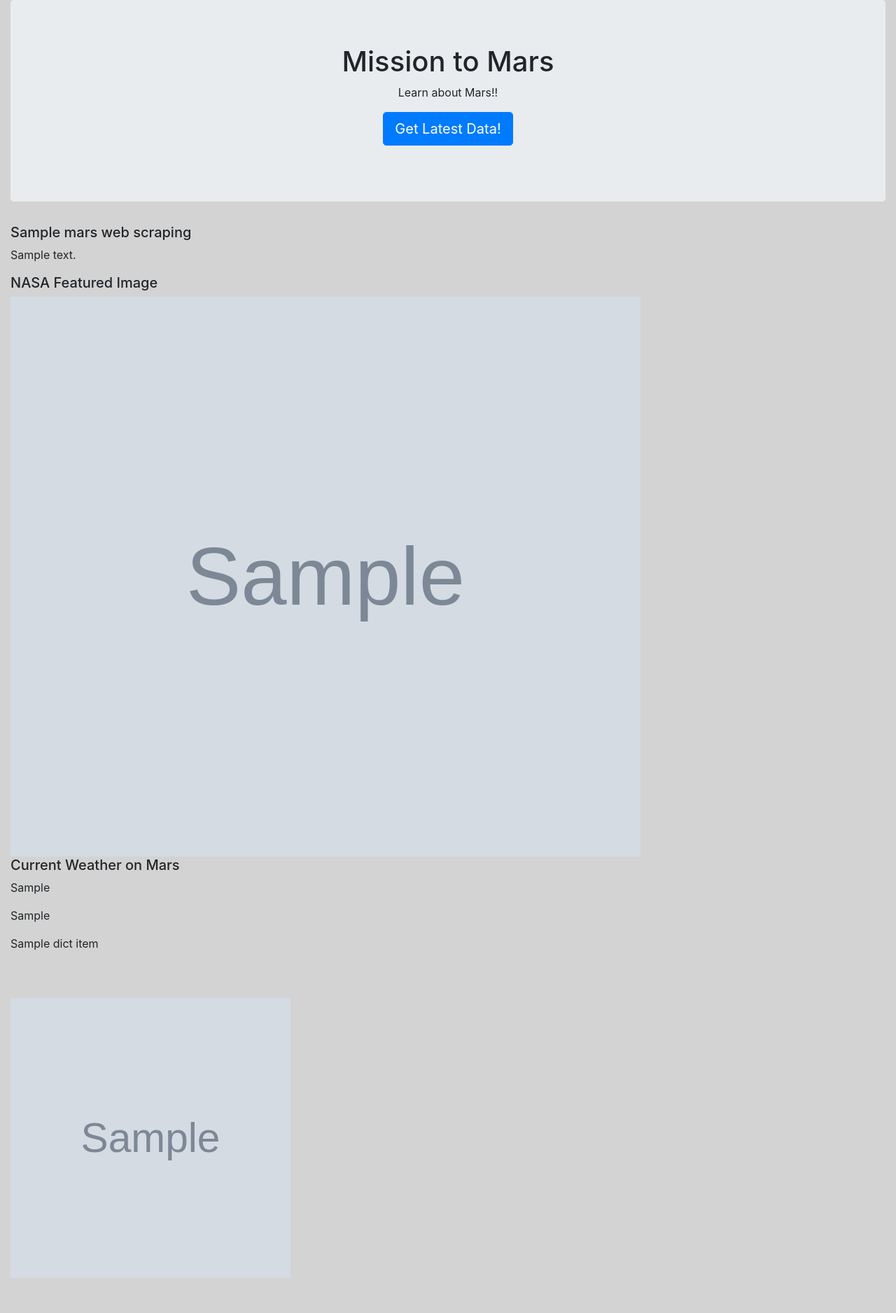
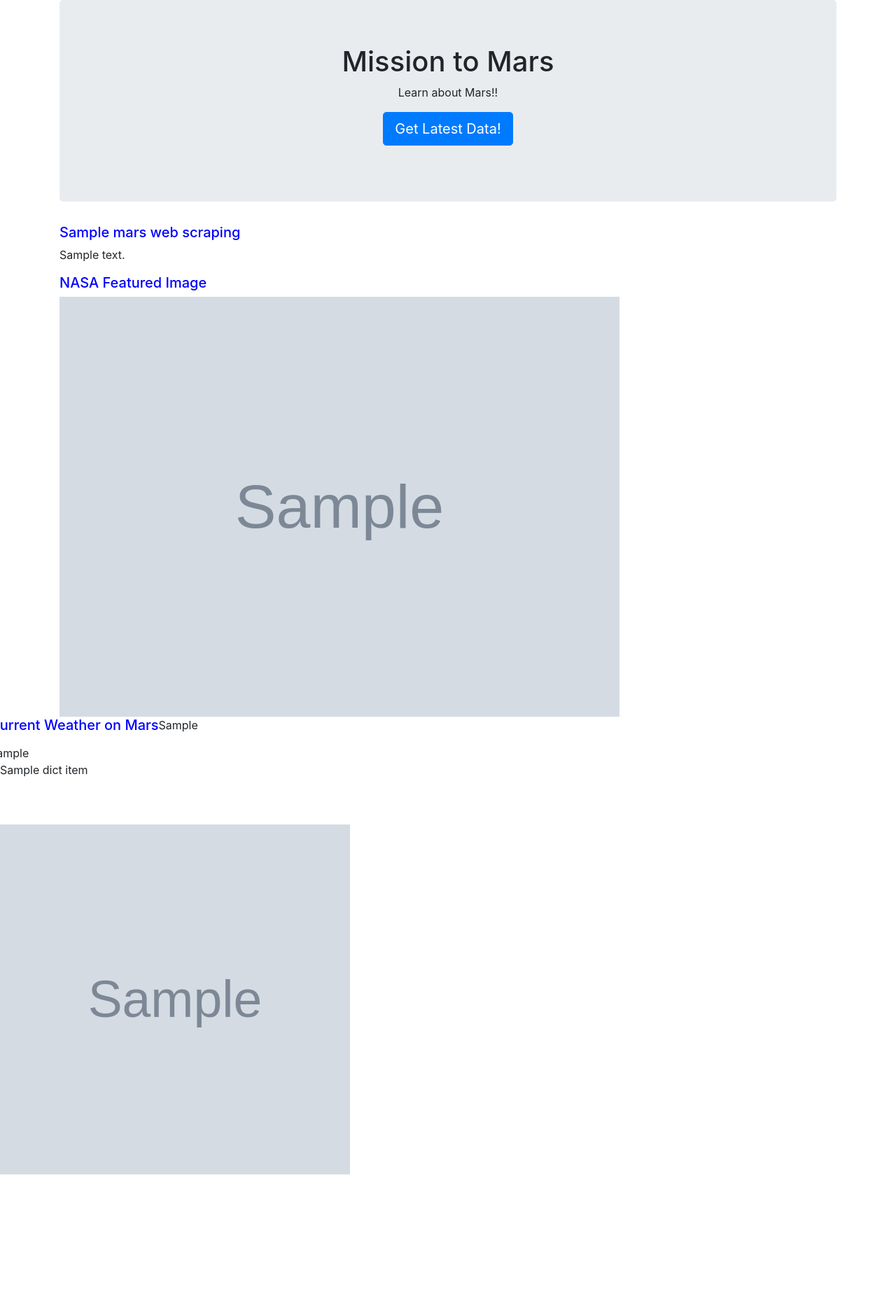
Before and after one commit to mukjs/Data-Analytics, a Flask app: page / in a window 1280 px wide. Shown: the whole page at 70% size. After the commit the page ends 1678 px from the top, so only its background shows below. Run offline with Flask 2, Linux system fonts and the light colour scheme; grey boxes marked "Sample" are stand-in pictures; a database or web service that is not in the repository returns one stand-in record (values such as "Sample title"); some libraries are stand-ins or nearby versions.

Commit message:
Updating HTML & css

```diff
--- /dev/null
+++ b/Web Scraping/static/css/style.css
@@ -0,0 +1,7 @@
+h5 {
+    color: blue;
+}
+
+.news{
+    color:red;
+}
--- a/Web Scraping/templates/index.html
+++ b/Web Scraping/templates/index.html
@@ -9,7 +9,7 @@
 </head>
 
 <body>
-  <div class="container-fluid">
+  <div class="container">
 
     <div class="jumbotron text-center">
       <h1>Mission to Mars</h1>
@@ -20,36 +20,54 @@
 
     {% for mars_data in mars  %}
 
-      <div class="news">
+    <div class="row">
+      <div class="col-md-12">
         <h5>{{mars_data.news_title}}</h5>
         <p>{{mars_data.news_text}}</p>
       </div>
+    </div>
 
-      <div class="featured_image">
+
+
+    <div class="row">
+      </div class="col-md-12">
         <h5> NASA Featured Image </h5>
-        <img src= {{mars_data.featured_image}} alt="Mars featured image" height="800x" width="900px">
+        <img src= {{mars_data.featured_image}} alt="Mars featured image" height="600x" width="800px">
       </div>
+    </div>
 
-      <div class="weather">
+
+    <div class="row">
         <h5>Current Weather on Mars</h5>
         <p>{{mars_data.mars_weather}}</p>
-      </div>
+    </div>
 
-      <div class="table">{{mars_data.mars_facts|safe}}</div>
 
-      <div class="images">
+
+    <div class="row">
+        {{mars_data.mars_facts|safe}}
+    </div>
+
+
+    <div class="row">
         {% for dict_item in mars_data.hemispheres %}
-          <p>{{dict_item.title}}</p>
-          <img src={{dict_item.img_url}} alt={{dict_item.title}} height="400x" width="400px" Vspace="50">
+          <div class="col-md-6">
+            <p>{{dict_item.title}}</p>
+            <img src={{dict_item.img_url}} alt={{dict_item.title}} height="500x" width="500px" Vspace="50">
+          </div>
         {% endfor %}
-      </div>
+    </div>
 
     {% endfor %}
 
 
   </div>
 
-
+<!-- Optional JavaScript -->
+    <!-- jQuery first, then Popper.js, then Bootstrap JS -->
+    <script src="https://code.jquery.com/jquery-3.3.1.slim.min.js" integrity="sha384-q8i/X+965DzO0rT7abK41JStQIAqVgRVzpbzo5smXKp4YfRvH+8abtTE1Pi6jizo" crossorigin="anonymous"></script>
+    <script src="https://cdnjs.cloudflare.com/ajax/libs/popper.js/1.14.7/umd/popper.min.js" integrity="sha384-UO2eT0CpHqdSJQ6hJty5KVphtPhzWj9WO1clHTMGa3JDZwrnQq4sF86dIHNDz0W1" crossorigin="anonymous"></script>
+    <script src="https://stackpath.bootstrapcdn.com/bootstrap/4.3.1/js/bootstrap.min.js" integrity="sha384-JjSmVgyd0p3pXB1rRibZUAYoIIy6OrQ6VrjIEaFf/nJGzIxFDsf4x0xIM+B07jRM" crossorigin="anonymous"></script>
 </body>
 
 </html>
```
Also changed, not shown: Web Scraping/templates/style.css (added, +7 -0 lines).
